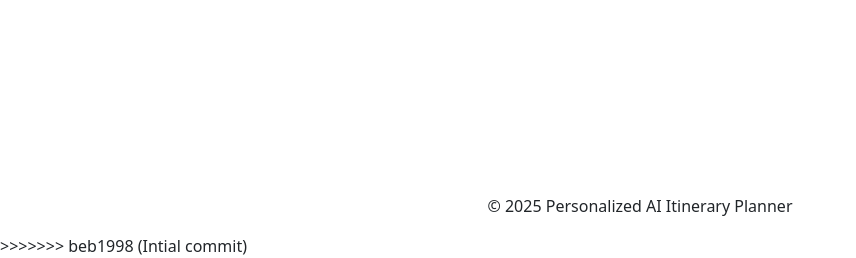
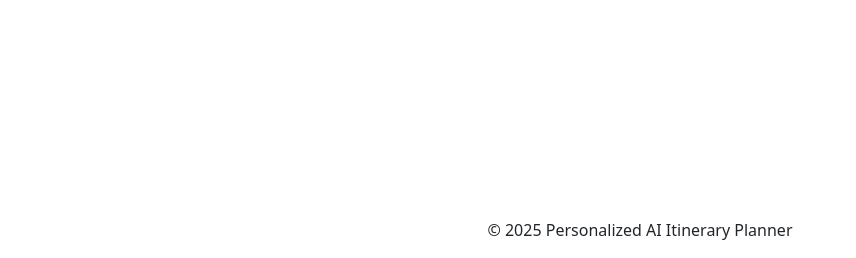
Before and after one commit to VictoriaNyam/AI_Itinerary_project, a Python web app: template app/templates/show_itinerary.html in a window 1280 px wide. Shown: the part 542-800 px from the top of the page, without its empty margins (0-856 px from the left). Run offline with Jinja, Linux system fonts and the light colour scheme; the template is opened without the code that fills it, so the values that code supplies are empty.

Commit message:
Update show_itinerary.html

```diff
--- a/app/templates/show_itinerary.html
+++ b/app/templates/show_itinerary.html
@@ -72,4 +72,3 @@
 
 </body>
 </html>
->>>>>>> beb1998 (Intial commit)
```
